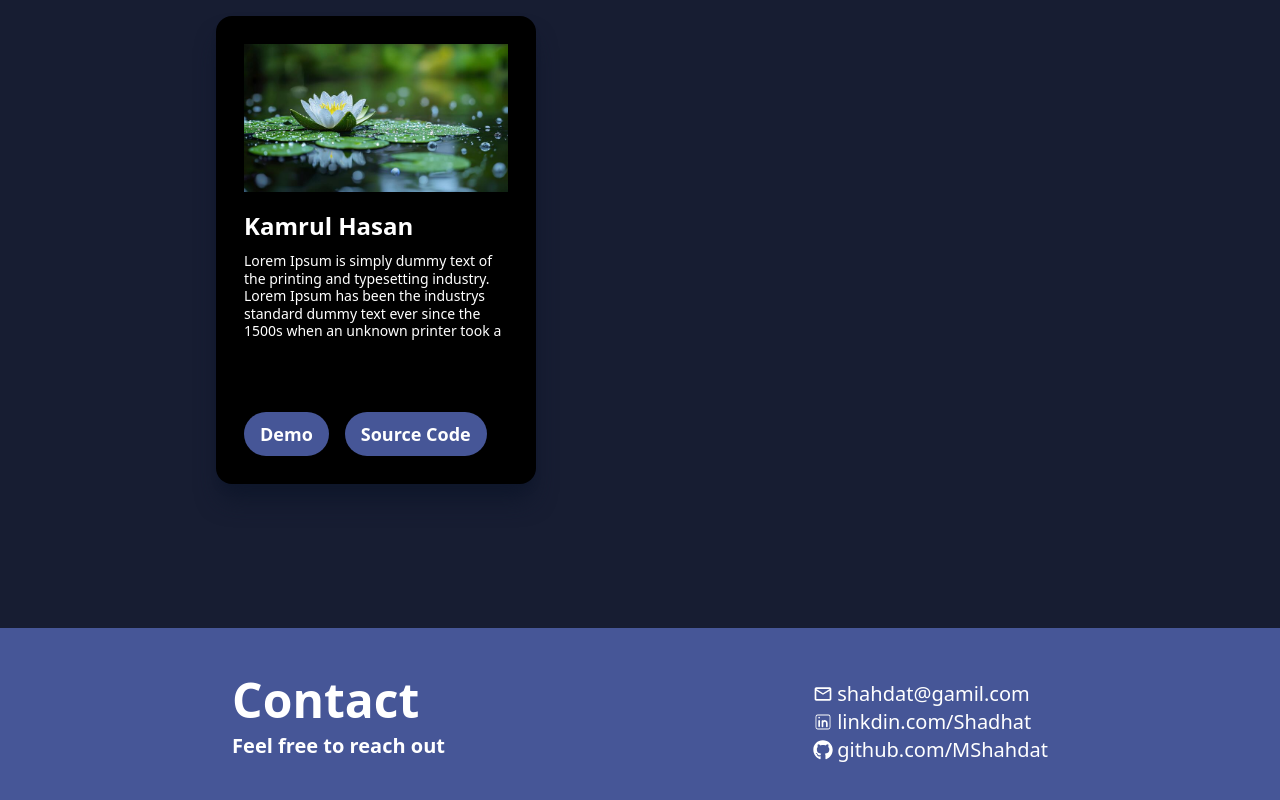
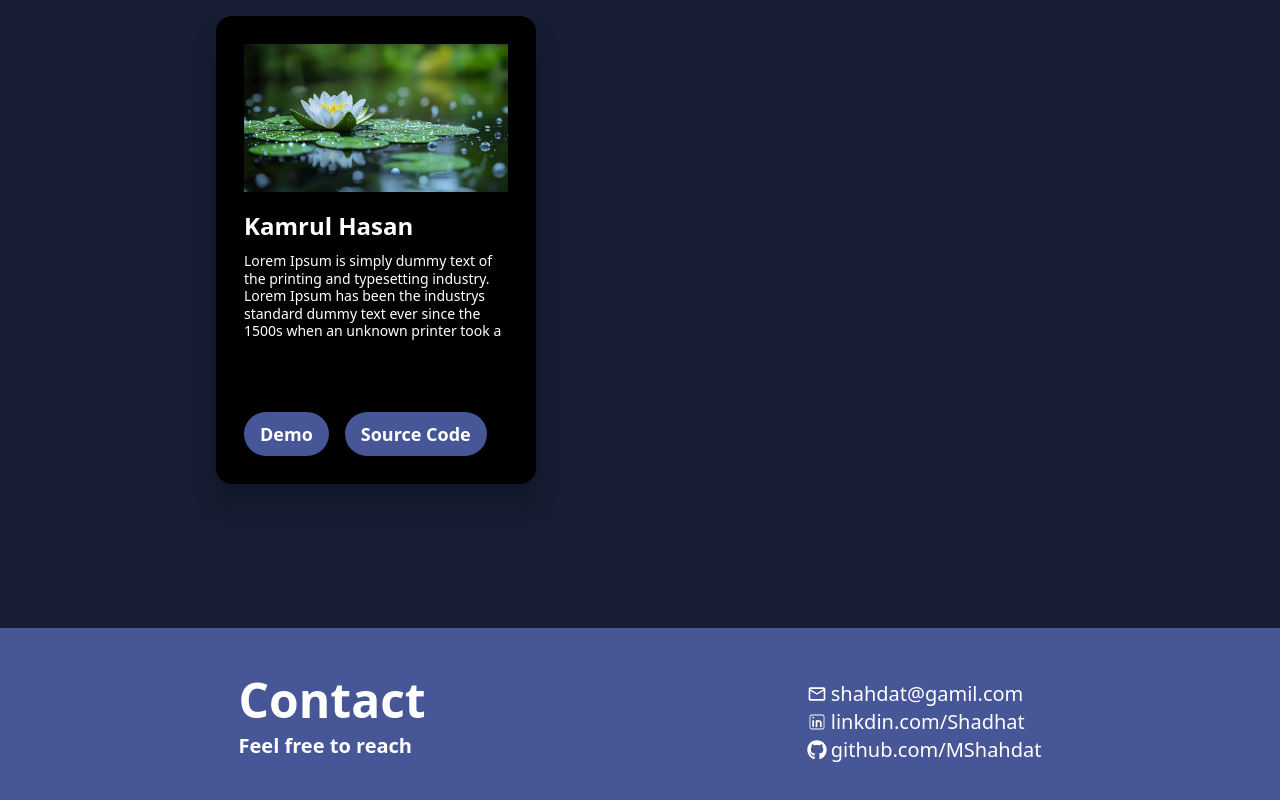
Before and after one commit to MShahdat/first_responsive_portfolio, a React (Vite) app: page / in a window 1280 px wide. Shown: the part 2411-3211 px from the top of the page. Built offline with nearby package versions, Linux system fonts and the light colour scheme.

Commit message:
Update Footer.jsx

```diff
--- a/src/Components/Footer.jsx
+++ b/src/Components/Footer.jsx
@@ -8,7 +8,7 @@ const Footer = () => {
         <div id='footer' className='flex justify-around bg-[#465697] text-white p-10 md:p-12 items-center'>
             <div>
                 <h1 className='text-2xl md:text-5xl font-bold'> Contact</h1>
-                <h2 className='text-sm md:text-xl font-semibold py-2'>Feel free to reach out</h2>
+                <h2 className='text-sm md:text-xl font-semibold py-2'>Feel free to reach</h2>
             </div>
             <ul className='text-sm md:text-xl'>
                 <li className='flex gap-1 items-center'>
```
